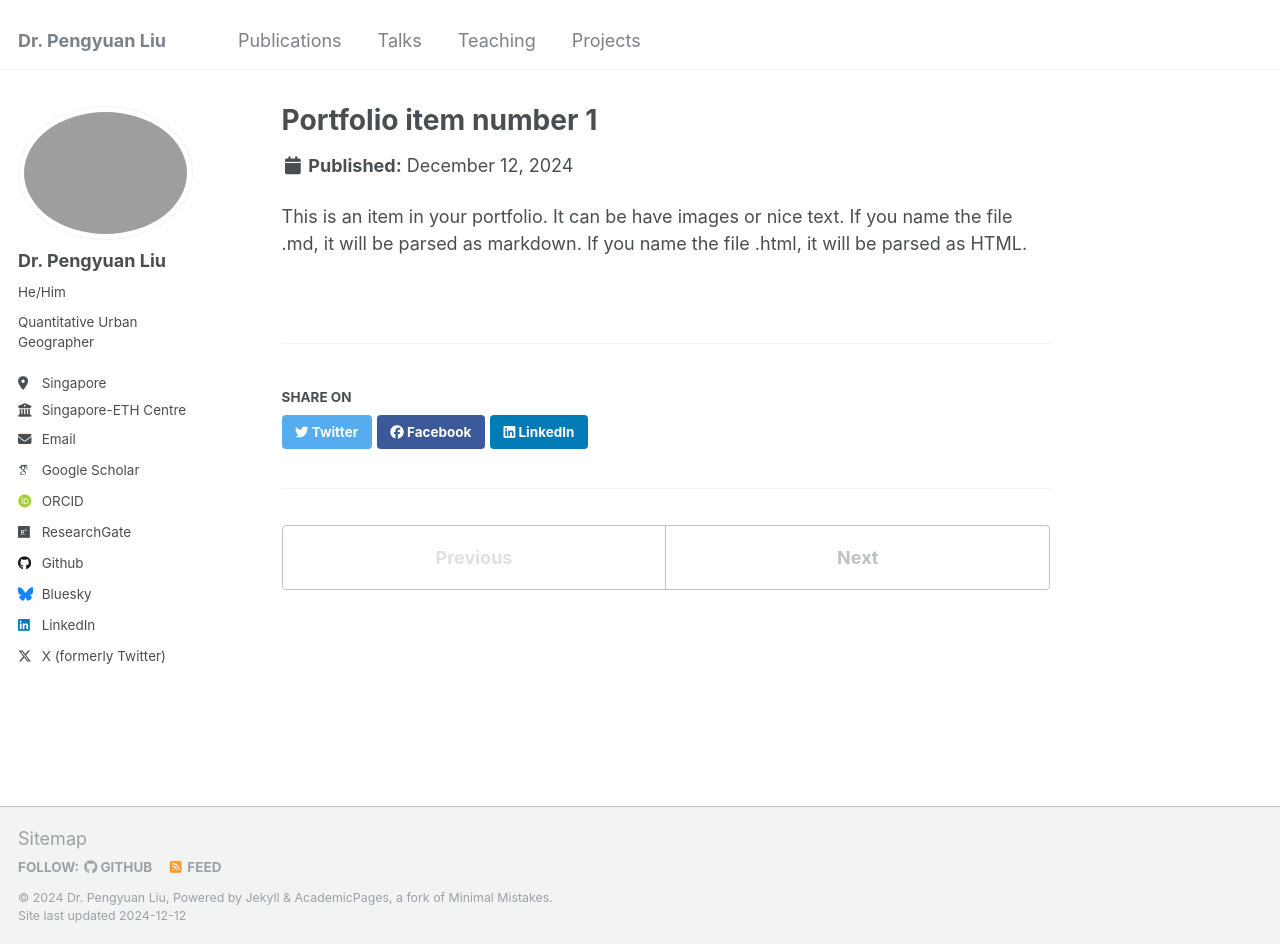
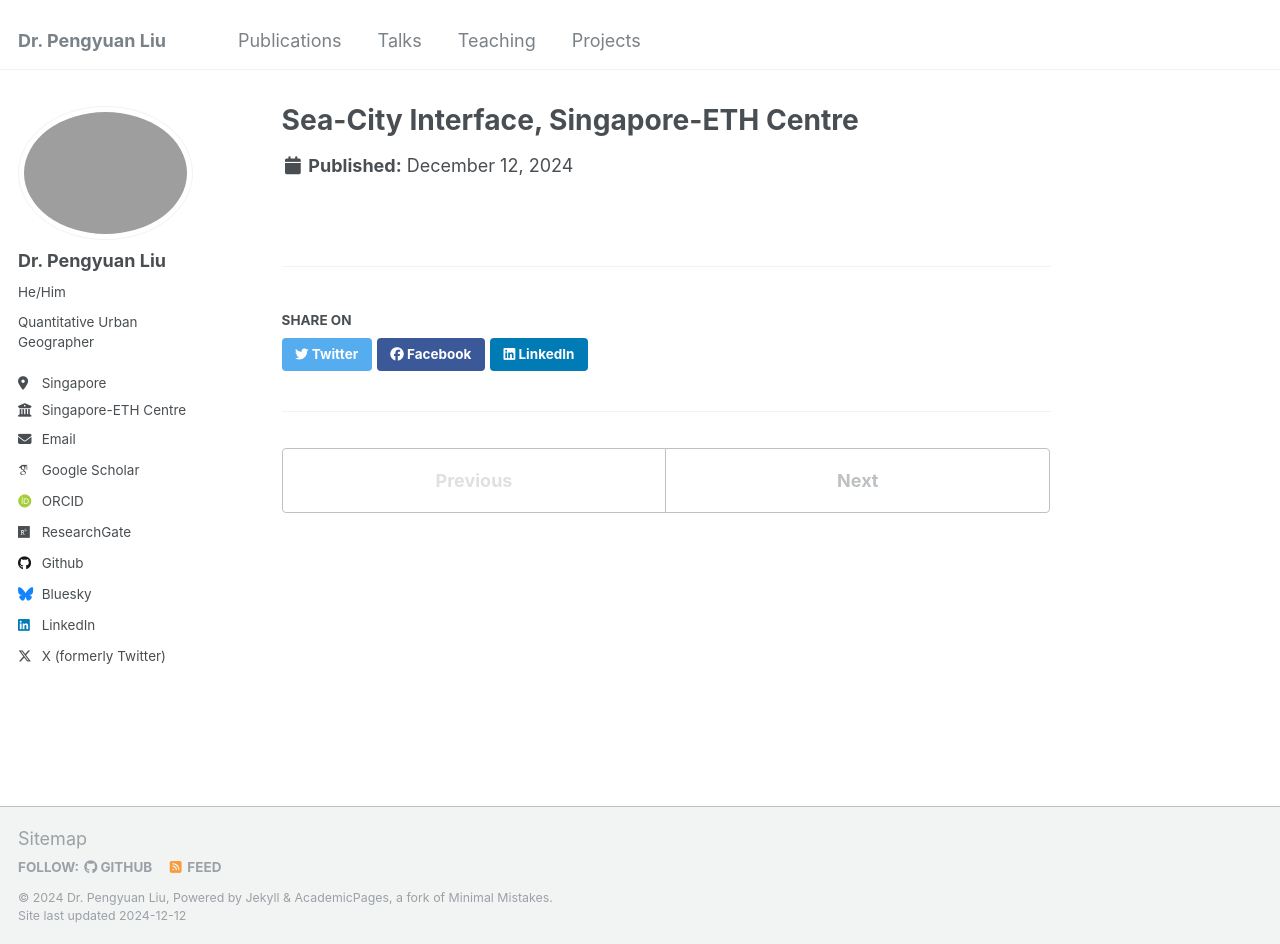
Before and after one commit to PengyuanLiu1993/pengyuanliu1993.github.io, a Jekyll site: the page built from _portfolio/portfolio-1.md, in a window 1280 px wide and 944 px high. Built offline with Jekyll 4.4.1, drawn with Linux system fonts in a browser that asks for light colours; some web fonts are replaced.

Commit message:
Update portfolio-1.md

```diff
--- a/_portfolio/portfolio-1.md
+++ b/_portfolio/portfolio-1.md
@@ -1,7 +1,5 @@
 ---
-title: "Portfolio item number 1"
-excerpt: "Short description of portfolio item number 1<br/><img src='/images/500x300.png'>"
+title: "Sea-City Interface, Singapore-ETH Centre"
+excerpt: "Module Coordinator work for project Sea-City Interface <br/><img src='/images/500x300.png'>"
 collection: portfolio
 ---
-
-This is an item in your portfolio. It can be have images or nice text. If you name the file .md, it will be parsed as markdown. If you name the file .html, it will be parsed as HTML.
```
